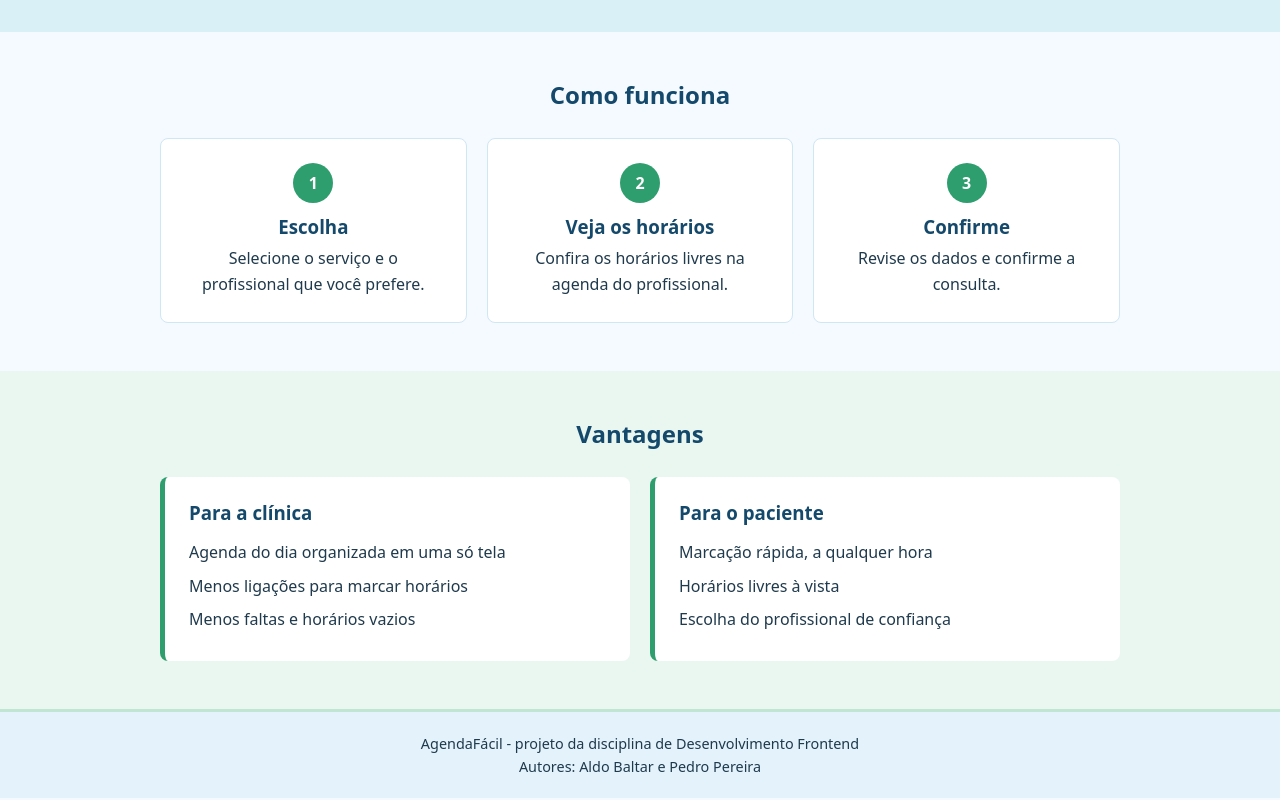
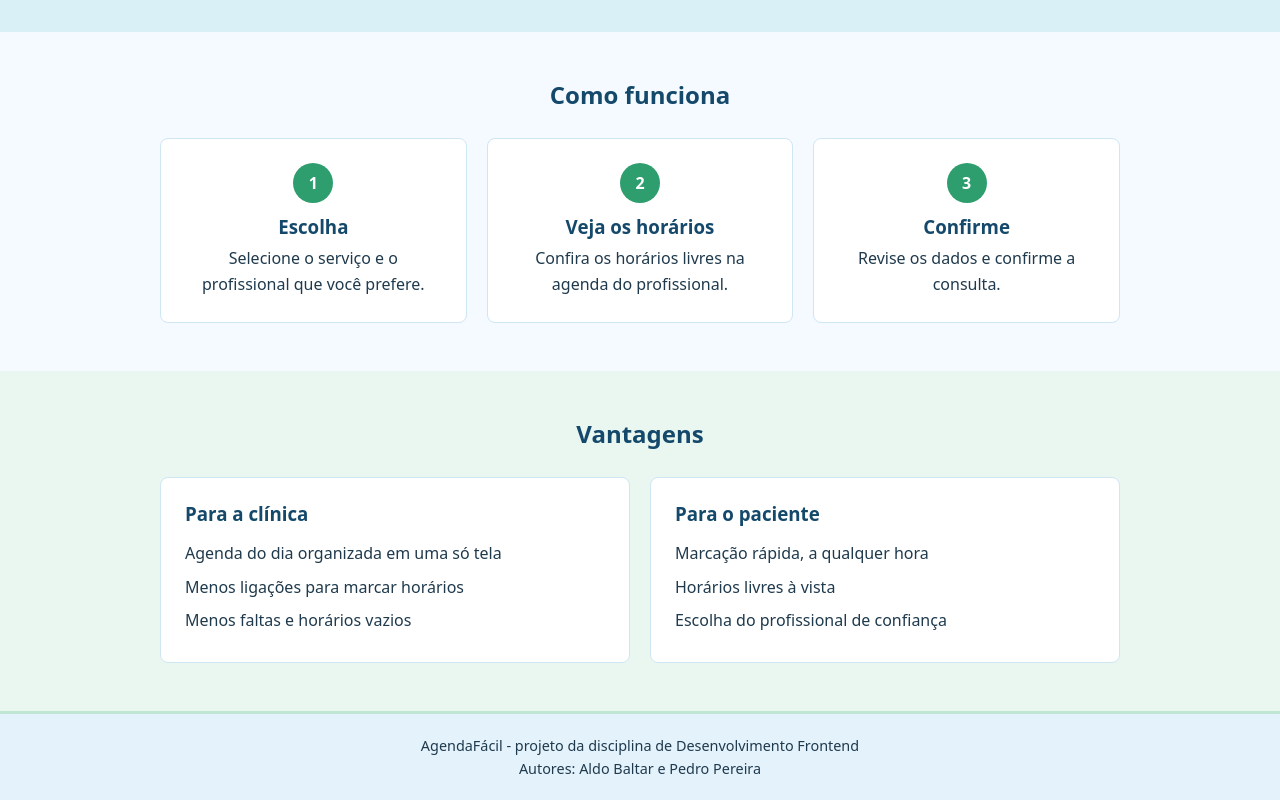
Before and after one commit to AldoBaltar/agendafacil, a plain HTML site: page index.html in a window 1280 px wide. Shown: the part 373-1173 px from the top of the page. Drawn offline with Linux system fonts and the light colour scheme.

Commit message:
remove a barra verde lateral dos cards de vantagens

```diff
--- a/css/estilo.css
+++ b/css/estilo.css
@@ -198,7 +198,7 @@ h1 {
 
 .beneficio {
   background-color: #ffffff;
-  border-left: 5px solid #2f9e6e;
+  border: 1px solid #cfe6f3;
   border-radius: 8px;
   padding: 24px;
 }
```
